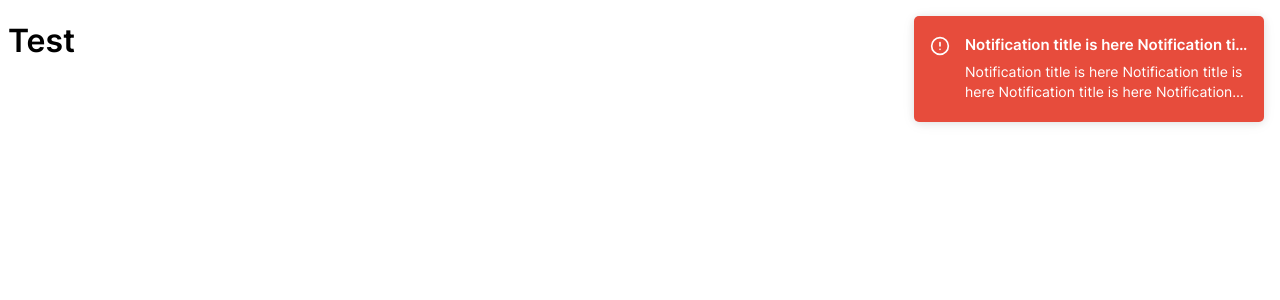
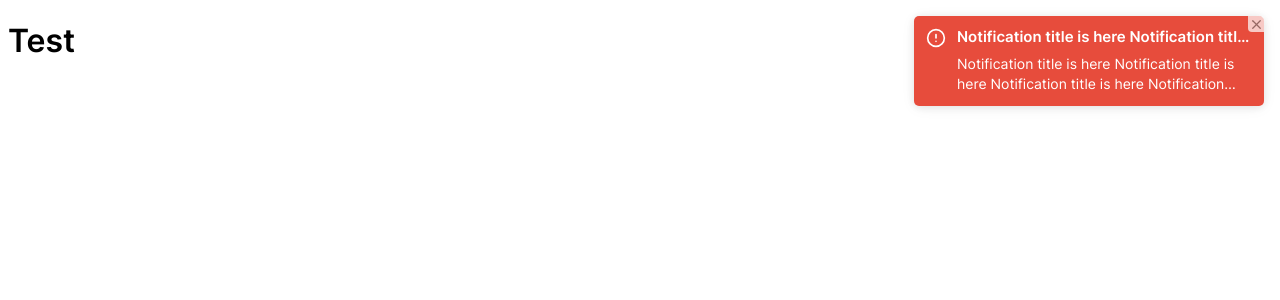
Before and after one commit to avrcoelho/react-hook-notification, a React (Create React App) app: page / in a window 1280 px wide. Shown: the top 300 px of the page. Built offline with nearby package versions, Linux system fonts and the light colour scheme.

Commit message:
feat: button close

```diff
--- a/src/presentation/assets/styles/global.ts
+++ b/src/presentation/assets/styles/global.ts
@@ -1,5 +1,5 @@
 import { globalCss } from '@stitches/react';
-import { Colors } from '@/presentation/constantes/Colors';
+import { Colors } from '@/presentation/constants/Colors';
 import './inter.css';
 
 export const globalStyles = globalCss({
--- a/src/presentation/components/Notification/index.tsx
+++ b/src/presentation/components/Notification/index.tsx
@@ -1,6 +1,12 @@
+import { FiX } from 'react-icons/fi';
+
 import { NotificationProps } from '@/presentation/types/Notification';
-import { NotificationDefaultProps } from '@/presentation/constantes/NotificationDefaultProps';
+import { NotificationDefaultProps } from '@/presentation/constants/NotificationDefaultProps';
 import { ContainerTheme, IconTheme } from '@/presentation/types/ContainerTheme';
+import {
+  colorsIcon,
+  colorsIconButtonClose,
+} from '@/presentation/constants/colorsIcon';
 import { Icon } from '../Icon';
 
 import {
@@ -9,7 +15,7 @@ import {
   TextContainer,
   Title,
   Text,
-  colorsIcon,
+  ButtonClose,
 } from './styles';
 
 export const Notification = ({
@@ -28,12 +34,16 @@ export const Notification = ({
   const colorTheme = `${type}-${theme}` as IconTheme;
 
   return (
-    <Container theme={themeSelected}>
+    <Container theme={themeSelected} role={type}>
       {withIcon && (
         <IconContainer>
           <Icon type={type} size={20} color={colorsIcon[colorTheme]} />
         </IconContainer>
       )}
+
+      <ButtonClose type="button" theme={theme}>
+        <FiX type={type} size={15} color={colorsIconButtonClose[theme]} />
+      </ButtonClose>
 
       <TextContainer withIcon={withIcon ? 'true' : 'false'}>
         <Title>Notification title is here Notification title is here</Title>
--- a/src/presentation/components/Notification/styles.ts
+++ b/src/presentation/components/Notification/styles.ts
@@ -1,5 +1,4 @@
 import { createStitches } from '@stitches/react';
-import { Colors } from '../../constantes/Colors';
 
 const { styled } = createStitches({
   media: {
@@ -21,7 +20,7 @@ export const Container = styled('div', {
   position: 'fixed',
   top: '16px',
   right: '16px',
-  padding: '20px 16px',
+  padding: '12px 12px',
   backgroundColor: '#ccc',
   borderRadius: '5px',
   display: 'flex',
@@ -78,12 +77,13 @@ export const IconContainer = styled('div', {
 export const TextContainer = styled('div', {
   display: 'flex',
   flexDirection: 'column',
+  position: 'relative',
 
   variants: {
     withIcon: {
       true: {
-        paddingLeft: '12px',
-        width: 'calc(100% - 35px)',
+        paddingLeft: '8px',
+        width: 'calc(100% - 31px)',
       },
       false: {
         width: '100%',
@@ -111,17 +111,40 @@ export const Text = styled('span', {
   WebkitBoxOrient: 'vertical',
 });
 
-export const colorsIcon = {
-  'info-colored': Colors.White,
-  'warning-colored': Colors.White,
-  'success-colored': Colors.White,
-  'error-colored': Colors.White,
-  'info-light': Colors.Blue,
-  'warning-light': Colors.Yellow,
-  'success-light': Colors.Green,
-  'error-light': Colors.Red,
-  'info-dark': Colors.Blue,
-  'warning-dark': Colors.Yellow,
-  'success-dark': Colors.Green,
-  'error-dark': Colors.Red,
-};
+export const ButtonClose = styled('button', {
+  width: '16px',
+  height: '16px',
+  fontSize: 0,
+  outline: 'none',
+  border: 'none',
+  cursor: 'pointer',
+  right: 0,
+  top: 0,
+  position: 'absolute',
+  padding: 0,
+  opacity: 0.7,
+  display: 'flex',
+  alignItems: 'center',
+  justifyContent: 'center',
+  borderBottomLeftRadius: '4px',
+  borderTopRightRadius: '4px',
+  transition: '0.2s opacity',
+
+  '&:hover': {
+    opacity: 1,
+  },
+
+  variants: {
+    theme: {
+      colored: {
+        backgroundColor: 'var(--rhn-color-light)',
+      },
+      light: {
+        backgroundColor: 'var(--rhn-color-dark)',
+      },
+      dark: {
+        backgroundColor: 'var(--rhn-color-light)',
+      },
+    },
+  },
+});
--- /dev/null
+++ b/src/presentation/constants/colorsIcon.ts
@@ -0,0 +1,22 @@
+import { Colors } from './Colors';
+
+export const colorsIcon = {
+  'info-colored': Colors.White,
+  'warning-colored': Colors.White,
+  'success-colored': Colors.White,
+  'error-colored': Colors.White,
+  'info-light': Colors.Blue,
+  'warning-light': Colors.Yellow,
+  'success-light': Colors.Green,
+  'error-light': Colors.Red,
+  'info-dark': Colors.Blue,
+  'warning-dark': Colors.Yellow,
+  'success-dark': Colors.Green,
+  'error-dark': Colors.Red,
+};
+
+export const colorsIconButtonClose = {
+  colored: Colors.Grey,
+  light: Colors.White,
+  dark: Colors.Black,
+};
```
Also changed, not shown: src/presentation/constants/Colors.ts (renamed from src/presentation/constantes/Colors.ts), src/presentation/constants/NotificationDefaultProps.ts (renamed from src/presentation/constantes/NotificationDefaultProps.ts), 1 other file (tests, documents, lock files or other folders).
